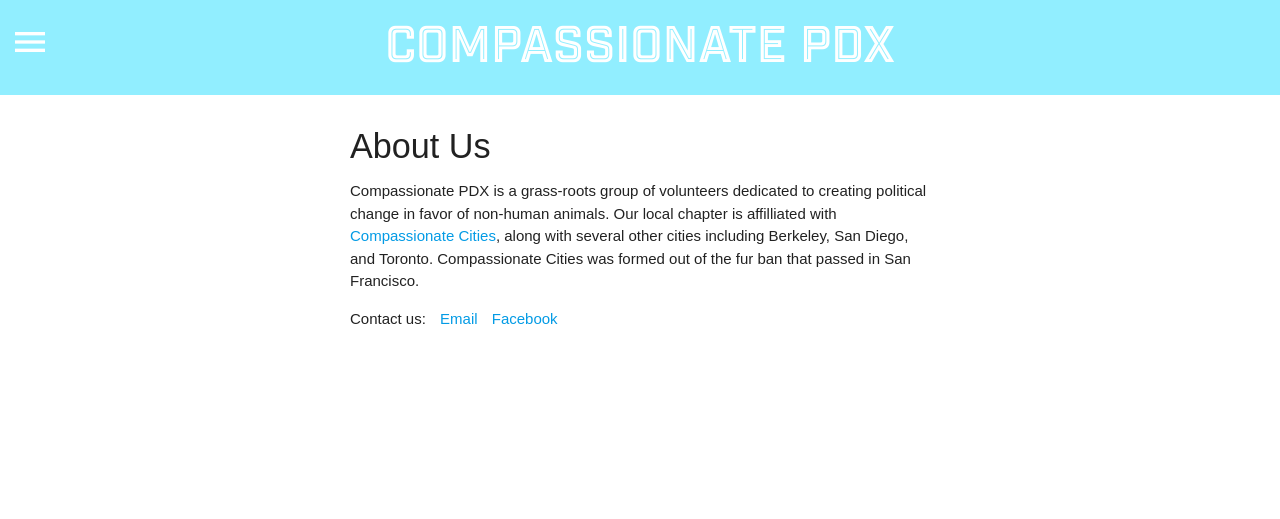
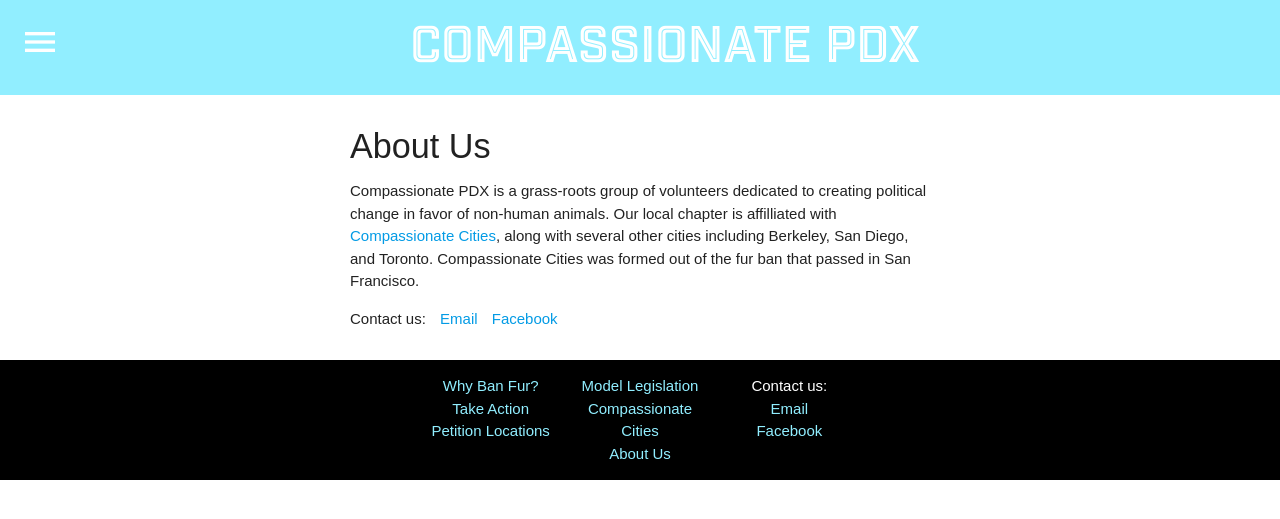
Before and after one commit to flux2341/compassionatepdx, a PHP site: page /about_us.php in a window 1280 px wide. Shown: the top 519 px of the page. Run offline with PHP 8.4, Linux system fonts and the light colour scheme.

Commit message:
added links to footer

```diff
--- a/about_us.php
+++ b/about_us.php
@@ -4,7 +4,7 @@ include('header.php');
 ?>
 
 <style>
-  #about_us_div {
+  main {
     max-width:600px;
     margin:0 auto;
     height:100%;
@@ -17,7 +17,7 @@ include('header.php');
 
 
 
-<div id="about_us_div">
+<main>
   <h4>About Us</h4>
   <p>Compassionate PDX is a grass-roots group of volunteers dedicated to creating political change in favor of non-human animals. Our local chapter is affilliated with <a href="https://compassionatecity.org/">Compassionate Cities</a>, along with several other cities including Berkeley, San Diego, and Toronto. Compassionate Cities was formed out of the fur ban that passed in San Francisco.</p>
   <div class="contact_us">
@@ -25,6 +25,8 @@ include('header.php');
     <a href="mailto:compassionateportland@gmail.com">Email</a>
     <a href="https://www.facebook.com/compassionatepdx/">Facebook</a>
   </div>
-</div>
-</body>
-</html>
+</main>
+
+<?php
+include('footer.php');
+?>
--- a/footer.php
+++ b/footer.php
@@ -1,7 +1,55 @@
 
 
+<style>
+  .row {
+    margin:0;
+  }
+  .page-footer {
+    text-align:center;
+    margin-top:20px;
+    padding:0px;
+  }
+  .page-footer a {
+    color: #91eeff;
+  }
+</style>
 
-    <style>
+
+<footer class="page-footer black">
+  <div class="container">
+    <div class="row">
+      <div class="col s2 offset-s3">
+        <ul>
+          <li><a href="why_ban_fur.php">Why Ban Fur?</a></li>
+          <li><a href="commissioners.php">Take Action</a></li>
+          <li><a href="petition_locations.php">Petition Locations</a></li>
+        </ul>
+      </div>
+      <div class="col s2">
+        <ul>
+          <li><a href="model_legislation.php">Model Legislation</a></li>
+          <li><a href="https://compassionatecity.org/">Compassionate Cities</a></li>
+          <li><a href="about_us.php">About Us</a></li>
+        </ul>
+      </div>
+      <div class="col s2">
+        <ul>
+          <li>Contact us:</li>
+          <li><a href="mailto:compassionateportland@gmail.com">Email</a></li>
+          <li><a href="https://www.facebook.com/compassionatepdx/">Facebook</a></li>
+        </ul>
+      </div>
+    </div>
+  </div>
+  <div class="footer-copyright" style="display:none;">
+    <div class="container">
+    © 2019
+    <span><a class="grey-text text-lighten-4 right" href="fl-ux.dev">Developed with <3 by flux2341</a></span>
+    </div>
+  </div>
+</footer>
+
+    <!-- <style>
       footer {
         background-color:black;
         color: #91eeff;
@@ -18,9 +66,8 @@
 
     <footer id="footer">
       <span>Contact us:</span>
-      <a href="mailto:compassionateportland@gmail.com">Email</a>
-      <a href="https://www.facebook.com/compassionatepdx/">Facebook</a>
-    </footer>
+
+    </footer> -->
 
   </body>
 </html>
--- a/header.php
+++ b/header.php
@@ -4,6 +4,8 @@
     <meta charset="utf-8">
     <meta name="viewport" content="width=device-width, initial-scale=1.0">
     <title>Compassionate PDX</title>
+
+    <link href="https://unpkg.com/normalize.css@8.0.1/normalize.css" rel="stylesheet"/>
 
     <!-- Fonts -->
     <!-- <link href="https://db.onlinewebfonts.com/c/d60b13a925ef3dfc380e1dcd4cc5673b?family=IndustryIncW00-Base" rel="stylesheet" type="text/css"/> -->
@@ -27,21 +29,25 @@
       }
     </style>
 
-    <link href="https://fonts.googleapis.com/css?family=Josefin+Sans" rel="stylesheet">
+
+
+    <link href="https://fonts.googleapis.com/css?family=Josefin+Sans" rel="stylesheet"/>
 
     <!-- Materialize -->
     <link rel="stylesheet" href="https://cdnjs.cloudflare.com/ajax/libs/materialize/1.0.0/css/materialize.min.css">
     <script src="https://cdnjs.cloudflare.com/ajax/libs/materialize/1.0.0/js/materialize.min.js"></script>
     <link href="https://fonts.googleapis.com/icon?family=Material+Icons" rel="stylesheet">
     <style>
-      body {
+      html, body {
         margin:0;
+        padding:0;
         font-family: 'Josephin Sans', sans-serif;
       }
       * {
         box-sizing:border-box;
       }
       header {
+        position:relative;
         font-family: "industry-inc-inline";
         background-color: #91eeff;
         color:white;
@@ -55,8 +61,10 @@
       }
       .sidenav-trigger {
         margin-left:10px;
-        position:absolute;
-        left:0;
+        position:sticky;
+        position: -webkit-sticky;
+        top:0;
+        display:block;
       }
       .sidenav-trigger i {
         font-size:40px;
--- a/index.php
+++ b/index.php
@@ -150,6 +150,8 @@ include('header.php');
   }
 </style>
 
+
+<main>
   <section id="section1">
     <img src="fox-header.png"/>
     <pre>Together
@@ -275,7 +277,7 @@ History
     </div>
   </div> -->
 
-
+</main>
 
 <script>
   document.addEventListener('DOMContentLoaded', function() {
--- a/petition_locations.php
+++ b/petition_locations.php
@@ -18,7 +18,7 @@ include('header.php');
     text-align:center;
   }
 </style>
-<div id="app">
+<main id="app">
   <h4>Sign the Petition</h4>
   <p>There are 6 local Portland businesses where you can sign the petition. Each signature helps convince the city commissioners that the people of Portland support a ban on the sale of new fur products. Together we can take a stand against this violent, cruel, and unnecessary industry.</p>
   <img src="standalone_petition_locations.png"/>
@@ -26,7 +26,7 @@ include('header.php');
     <h5>{{location.name}}</h5>
     <div>{{location.address}}</div>
   </div>
-</div>
+</main>
 <script>
   let app = new Vue({
     el: '#app',
```
Also changed, not shown: model_legislation.php (+8 -6 lines), why_ban_fur.php (+4 -4 lines). Lines whose indentation alone changed are shown as unchanged.
